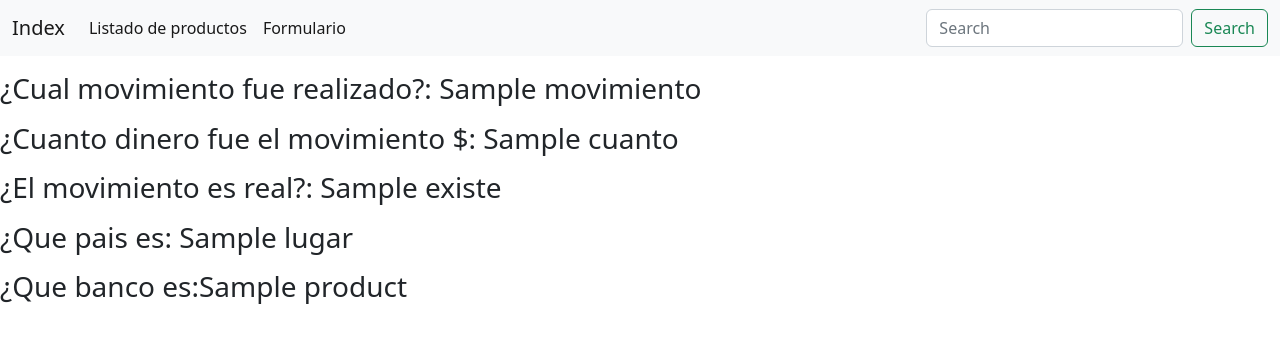
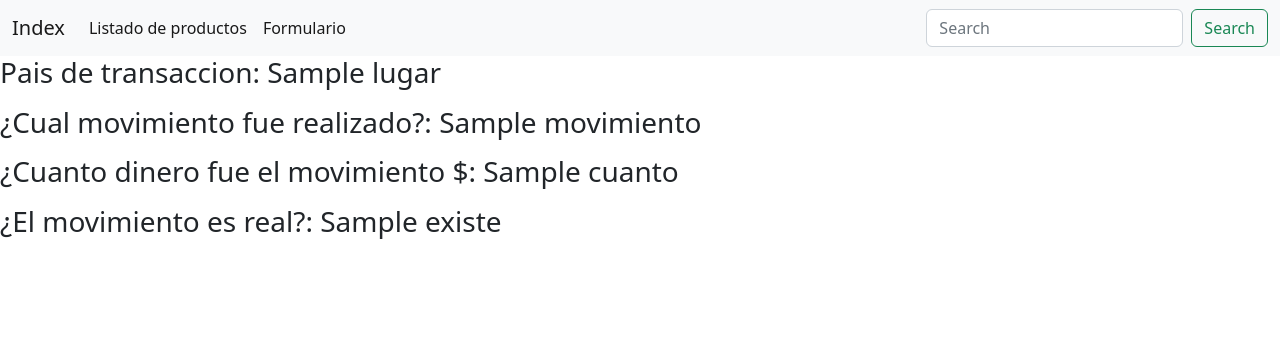
Before and after one commit to gitdejuanito/Primera_entrega_python_jimenez, a Django app: template entrega/dinero/templates/list-products.html in a window 1280 px wide. Shown: the top 356 px of the page. Run offline with Django 4.2, Linux system fonts and the light colour scheme; the template is opened without the code that fills it: most values are stand-ins (such as "Sample title", 1, 10 or a date in 2020).

Commit message:
2do commit

```diff
--- a/entrega/dinero/templates/base.html
+++ b/entrega/dinero/templates/base.html
@@ -10,7 +10,7 @@
 <body>
     <nav class="navbar navbar-expand-lg bg-light">
         <div class="container-fluid">
-          <a class="navbar-brand" href=' '>Index</a>
+          <a class="navbar-brand" href='/'>Index</a>
           <button class="navbar-toggler" type="button" data-bs-toggle="collapse" data-bs-target="#navbarSupportedContent" aria-controls="navbarSupportedContent" aria-expanded="false" aria-label="Toggle navigation">
             <span class="navbar-toggler-icon"></span>
           </button>
--- a/entrega/dinero/templates/list-products.html
+++ b/entrega/dinero/templates/list-products.html
@@ -1,19 +1,16 @@
 {% extends "base.html" %}
+{% block content %}
 
-{% block content %}
-    <p>{%for x in products%}</p>
+    <h3>Pais de transaccion: {{products1.lugar}}</h3>
+
+
+    {%for x in products%}
     <p><h3>¿Cual movimiento fue realizado?: {{x.movimiento}}</h3></p>
     <p><h3>¿Cuanto dinero fue el movimiento $: {{x.cuanto}}</h3></p>
     <p><h3>¿El movimiento es real?: {{x.existe}}</h3></p>
 
 
-    <p>{%for y in products1%}</p>
-        <p><h3>¿Que pais es: {{y.lugar}}</h3></p>
-        <p>{% endfor %}</p>
 
-        <p>{%for z in products2%}</p>
-        <p><h3>¿Que banco es:{{x.nombre}}<p><h3></h3>
-            <p>{% endfor %}</p>
 
     <p>{% endfor %}</p>
 
```
